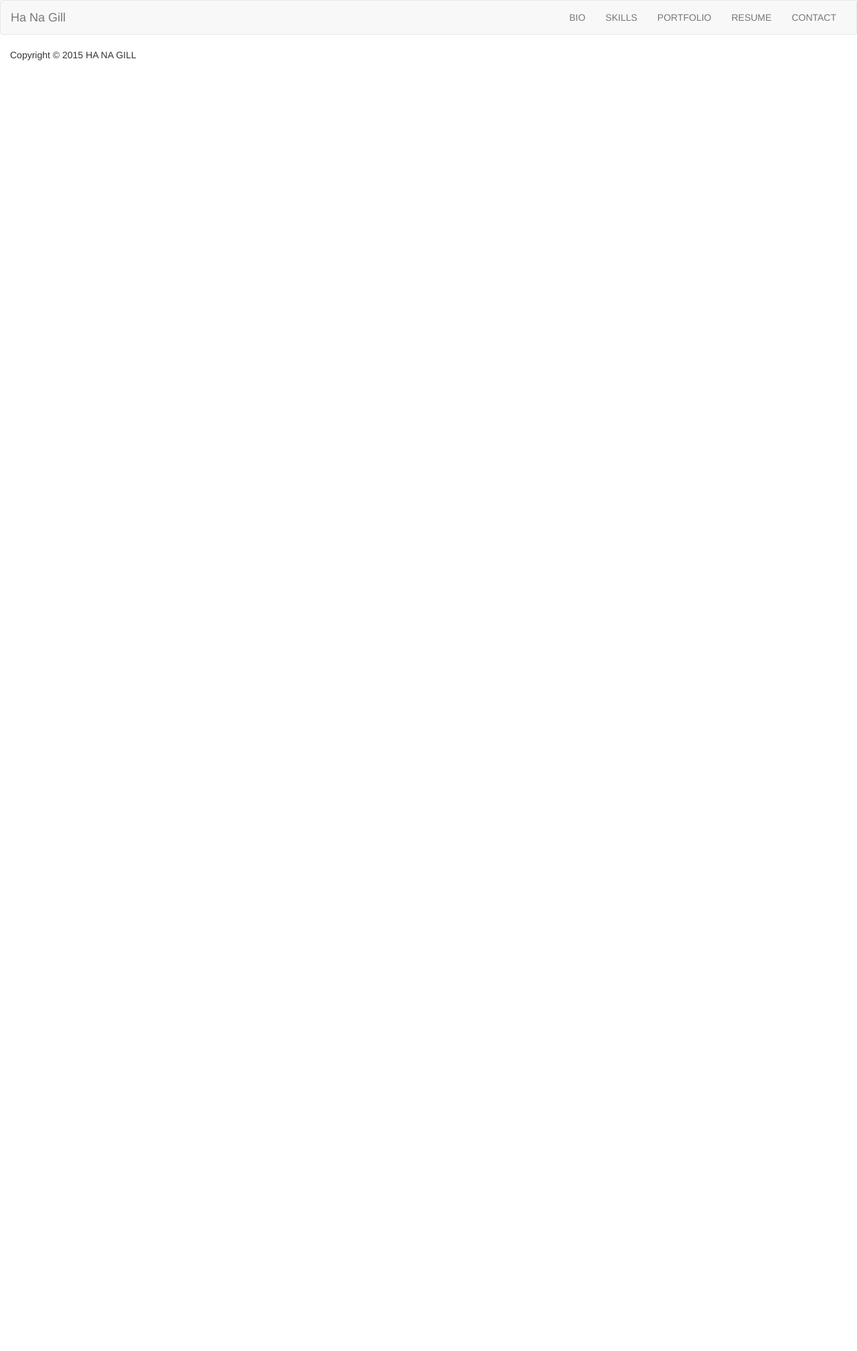
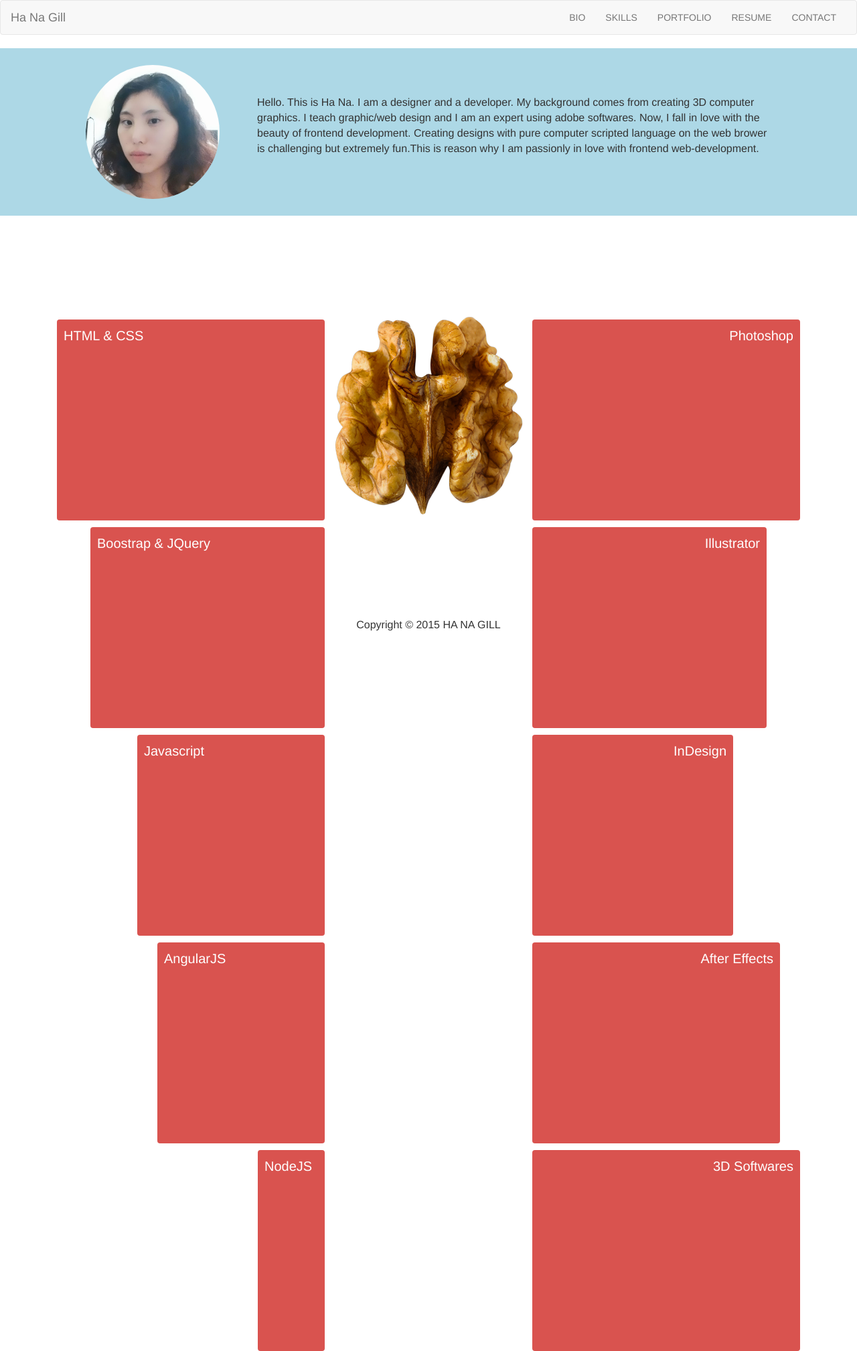
Before and after one commit to oneway101/onewayfirst.com, a PHP site: page / in a window 1280 px wide. Shown: the whole page at 67% size. Before the commit the page ends 90 px from the top, so only its background shows below. Run offline with PHP 8.4, Linux system fonts and the light colour scheme; some libraries are stand-ins or nearby versions.

Commit message:
bio and skills set-up

```diff
--- a/assets/css/custom.css
+++ b/assets/css/custom.css
@@ -1,3 +1,65 @@
+html {
+  height: 100%; }
 
+p {
+  font-size: 16px; }
+
+header {
+  z-index: -10; }
+
+section {
+  margin-bottom: 150px; }
+
+footer {
+  bottom: 0;
+  margin-top: 20px;
+  margin-bottom: 10px; }
+  footer div p {
+    text-align: center; }
+
+.lead {
+  padding-top: 10px; }
+
+#bio {
+  background-color: lightBlue;
+  height: 250px; }
+
+.profile-photo {
+  margin: 25px 0 25px 10%;
+  float: left; }
+  .profile-photo img {
+    max-height: 200px;
+    max-width: 200px;
+    border-radius: 50%; }
+
+.profile-text {
+  margin: 50px 10% 50px 30%;
+  padding: 20px 0 20px 0;
+  position: absolute;
+  font-size: 16px; }
+
+#skills {
+  display: flex;
+  justify-content: center; }
+
+.left-brain div {
+  float: right;
+  clear: both; }
+
+.right-brain div {
+  text-align: right;
+  float: left;
+  clear: both; }
+
+.bar {
+  width: 400px;
+  height: 100%;
+  background-color: #D9534F;
+  border-radius: 4px;
+  padding: 10px;
+  margin: 5px; }
+  .bar span {
+    font-size: 20px;
+    color: white; }
 
 /*# sourceMappingURL=custom.css.map */
--- a/assets/css/custom.scss
+++ b/assets/css/custom.scss
@@ -0,0 +1,74 @@
+html {
+    height: 100%;
+ }
+ p{
+ 	font-size: 16px;
+ }
+header{
+	z-index: -10;
+}
+section{
+	margin-bottom: 150px;
+}
+footer{
+	bottom: 0;
+	margin-top: 20px;
+	margin-bottom: 10px;
+	div p {
+	text-align: center;
+	}
+}
+.lead{
+	padding-top: 10px;
+}
+
+#bio{
+	background-color: lightBlue;
+	height: 250px;
+}
+.profile-photo{
+	margin: 25px 0 25px 10%;
+	float: left;
+	img{
+	max-height: 200px;
+	max-width: 200px;
+	border-radius: 50%;
+	}
+}
+.profile-text{
+	margin: 50px 10% 50px 30%;
+	padding: 20px 0 20px 0;
+	position: absolute;
+	font-size: 16px;
+}
+.walnut{
+}
+#skills{
+	display: flex;
+	justify-content: center;
+}
+.left-brain div{
+	float: right;
+	clear: both;
+}
+.right-brain{
+	div{
+	text-align: right;
+	float: left;
+	clear: both;
+	}
+
+}
+.bar{
+	width: 400px;
+	height: 100%;
+	background-color: #D9534F;
+	border-radius: 4px;
+	padding: 10px;
+	margin: 5px;
+	span{
+		font-size: 20px;
+		color: white;
+	}
+
+}
--- a/index.html
+++ b/index.html
@@ -52,7 +52,35 @@
 		  </div><!-- /.container-fluid -->
 		</nav>
 	</header>
-
+	<!-- BIO -->
+	<section id="bio">
+		<div class="profile-photo">
+			<img src="assets/img/profile.jpg">
+		</div>
+		<div class="profile-text">
+			<p>Hello. This is Ha Na. I am a designer and a developer. My background comes from creating 3D computer graphics. I teach graphic/web design and I am an expert using adobe softwares. Now, I fall in love with the beauty of frontend development. Creating designs with pure computer scripted language on the web brower is challenging but extremely fun.This is reason why I am passionly in love with frontend web-development.</p>
+		</div>
+	</section>
+	<!-- SKILLS -->
+	<section id="skills">
+		<div class="left-brain">
+			<div class="bar"><span>HTML & CSS</span></div>
+			<div class="bar" style="width:350px"><span>Boostrap & JQuery</span></div>
+			<div class="bar" style="width:280px"><span>Javascript</span></div>
+			<div class="bar" style="width:250px"><span>AngularJS</span></div>
+			<div class="bar"style="width:100px"><span>NodeJS</span></div>
+		</div>
+		<div class="walnut">
+			<img src="assets/img/walnut.png">
+		</div>
+		<div class="right-brain">
+			<div class="bar"><span>Photoshop</span></div>
+			<div class="bar" style="width:350px"><span>Illustrator</span></div>
+			<div class="bar" style="width:300px"><span>InDesign</span></div>
+			<div class="bar" style="width:370px"><span>After Effects</span></div>
+			<div class="bar"><span>3D Softwares</span></div>
+		</div>
+	</section>
 	<!-- FOOTER -->
 	<footer>
 		<div class="container-fluid">
```
Also changed, not shown: 1 other file.
